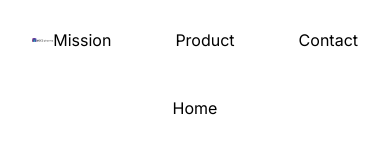
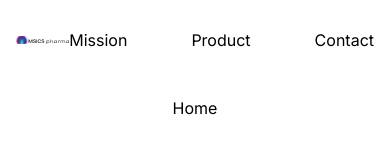
Before and after one commit to iAmAy0mide/msics-project, a Next.js app: page / in a window 390 px wide. Shown: the top 160 px of the page. Built offline with nearby package versions, Linux system fonts and the light colour scheme.

Commit message:
ups styles

```diff
--- a/src/app/globals.css
+++ b/src/app/globals.css
@@ -19,3 +19,10 @@
 body {
 
 }
+
+@media (max-width: 420px) {
+  .mobile {
+    padding-left: 1rem;
+    padding-right: 1rem;
+  }
+}
```
